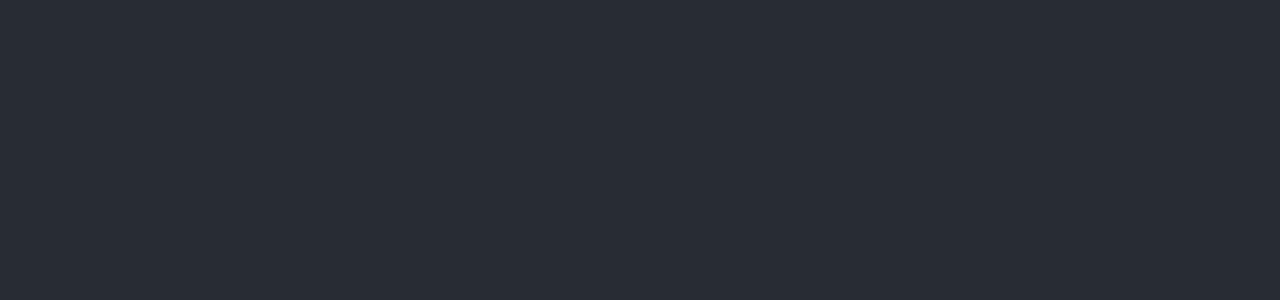
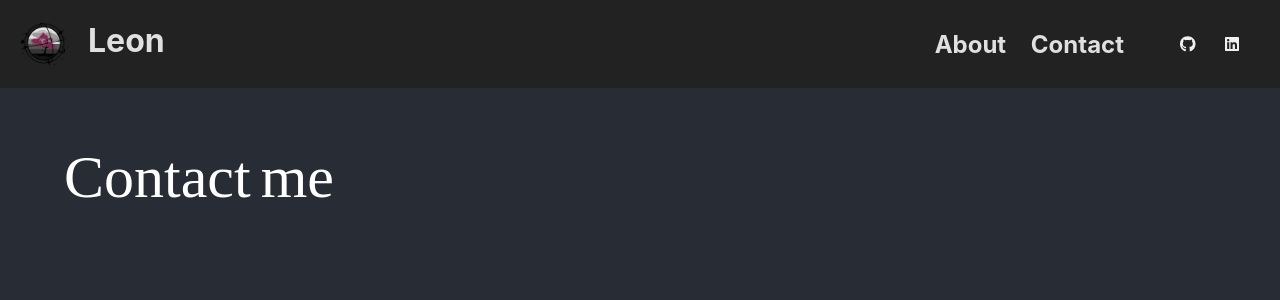
Before and after one commit to Leonic16246/leonic16246.github.io, a React (Create React App) app: page /portfolio/contact in a window 1280 px wide. Before the commit this address had no page. Shown: the top 300 px of the page. Built offline with nearby package versions, Linux system fonts and the light colour scheme.

Commit message:
Initialised contact page

```diff
--- a/src/App.js
+++ b/src/App.js
@@ -3,6 +3,7 @@
 import Layout from './components/Layout/Layout';
 import Home from './components/Home/Home';
 import About from './components/About/About';
+import Contact from './components/Contact/Contact';
 
 export default function App() {
   return (
@@ -10,6 +11,7 @@
       <Route path="/" element={<Layout />} >
         <Route index element={<Home />} />
         <Route path="about" element={<About />} />
+        <Route path="contact" element={<Contact />} />
       </Route>
     </Routes>
   );
--- /dev/null
+++ b/src/components/Contact/Contact.js
@@ -0,0 +1,31 @@
+import './Contact.scss'
+import Animation from '../Animation/Animation'
+import React, { useEffect, useState } from "react";
+
+export default function Contact() {
+
+    const [letterClass, setLetterClass] = useState('text-animate');
+    useEffect(() => {
+        setTimeout(() => {
+            setLetterClass('text-animate-hover');
+        }, 2000);
+    }, []);
+
+    return (
+        <>
+        <div className='container contact-page'>
+            <div className='text-zone'>
+                <h1>
+                    <Animation
+                    letterClass={letterClass}
+                    strArray={["C", "o", "n", "t", "a", "c", "t", " ", "m", "e"]}
+                    idx={15}
+                    />
+                </h1>
+            </div>
+        </div>
+
+        </>
+    )
+
+}
--- a/src/components/Layout/Layout.scss
+++ b/src/components/Layout/Layout.scss
@@ -19,7 +19,8 @@
     animation-delay: 1s;
 }
 
-.about-page {
+.about-page,
+.contact-page {
     .text-zone {
         position: absolute;
         top: 10%;
```
Also changed, not shown: src/components/Contact/Contact.scss (added).
